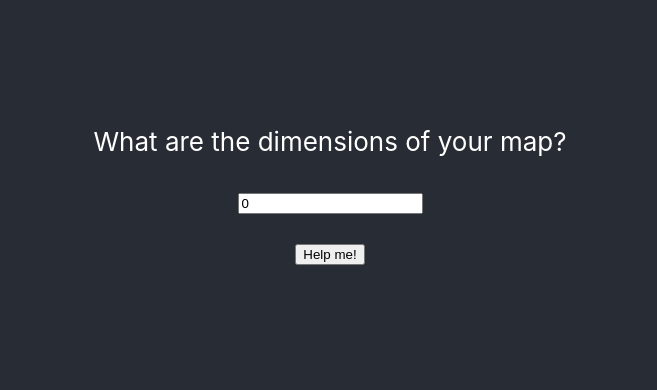
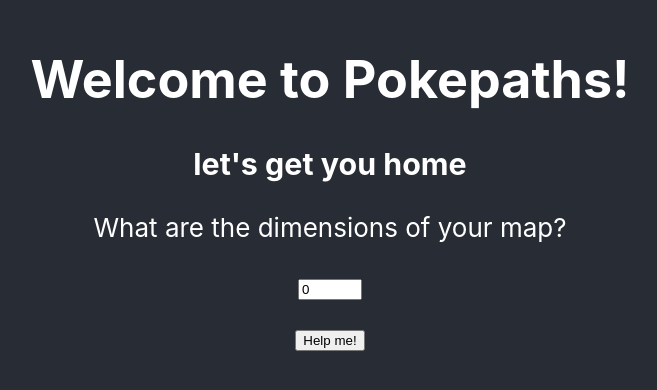
Before and after one commit to arkwinta/pokepaths, a React (Create React App) app: page / in a window 1280 px wide. Shown: the part 218-608 px from the top of the page, without its empty margins (310-967 px from the left). Built offline with nearby package versions, Linux system fonts and the light colour scheme.

Commit message:
Adds a bit more content to the homepage, updates input to be numeric with limits

```diff
--- a/src/containers/Content.jsx
+++ b/src/containers/Content.jsx
@@ -22,10 +22,19 @@ export default class Content extends React.Component {
     render() {
         return (
             <div>
+                <h1> Welcome to Pokepaths! </h1>
+                <h3> let's get you home </h3>
                 <p>
                     What are the dimensions of your map?
                 </p>
-                <input value={this.state.length} onChange={event => this.handleDimensionUpdate(event)} className="length-input" />
+                <input
+                    value={this.state.length}
+                    onChange={event => this.handleDimensionUpdate(event)}
+                    className="length-input"
+                    type="number"
+                    min="1"
+                    max="100"
+                />
                 <Board length={this.state.length} />
             </div>
         )
```
